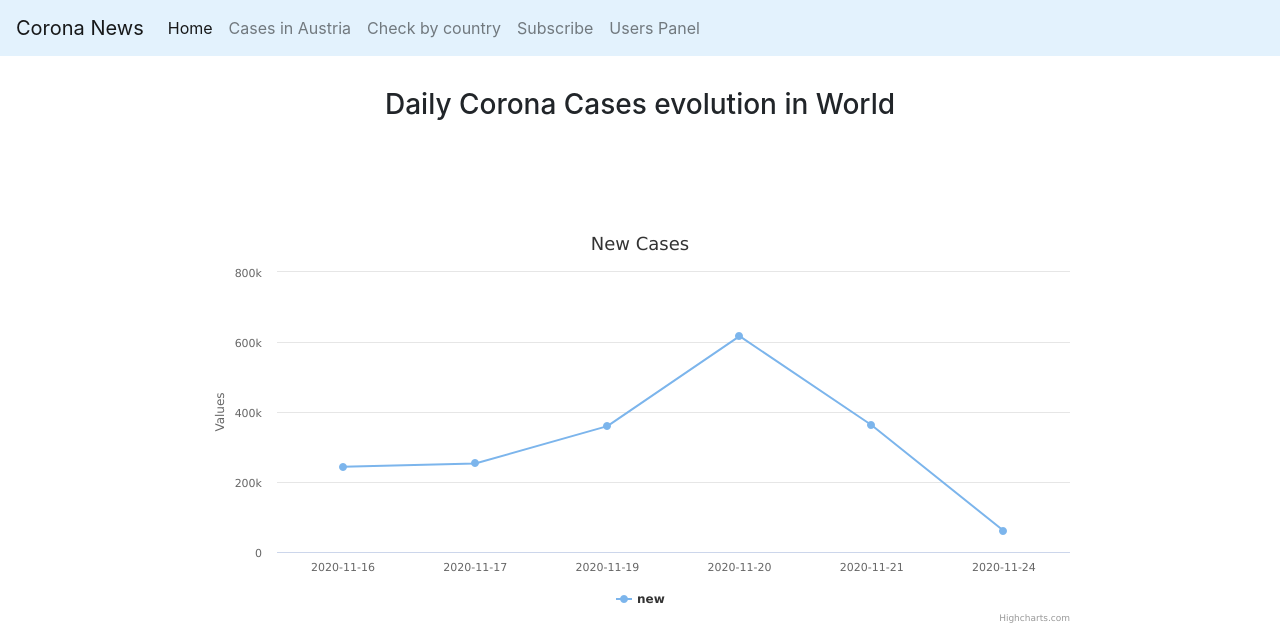
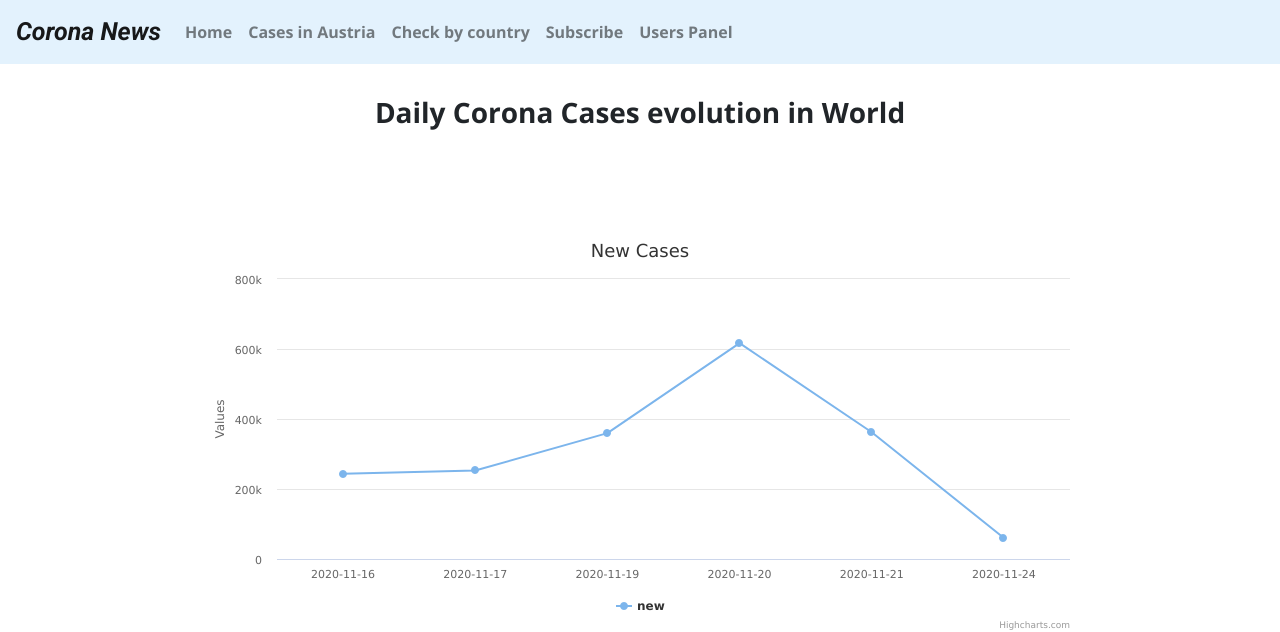
Before and after one commit to SergiuCl/coronaCases, a Flask app: page /history/World in a window 1280 px wide. Shown: the top 632 px of the page. Run offline with Flask 2, Linux system fonts and the light colour scheme; data comes from the database, SQL or seed files in the repository; both versions use the stored data as it was after the commit; some libraries are stand-ins or nearby versions.

Commit message:
style changes on html pages

```diff
--- a/templates/history.html
+++ b/templates/history.html
@@ -11,7 +11,7 @@
 
 {% block body %}
     {% block main %}
-	<h3 class="my-2" style="text-align: center;">Daily Corona Cases evolution in {{ content }}</h3>
+	<h3 class="my-2" style="text-align: center; font-family: 'Open Sans', sans-serif;">Daily Corona Cases evolution in {{ content }}</h3>
 	<br>
 	<br>
 	<br>
--- a/templates/index.html
+++ b/templates/index.html
@@ -6,9 +6,9 @@
 
 {% block body %}
     {% block main %}
-
-
-      <div class="row">
+    <p style="text-align: center; font-family: 'Roboto', sans-serif; font-size: 30px;">Corona News Austria</p>
+    <br> <br><br><br>
+      <div class="row" style="margin-right: 550px; margin-left: 550px;">
         {% for news, des, i, content in context %}
           <div class="col-sm-5 col-md-6 item-zoom">
             <a href="/news/{{ news }}" target="_blank">
--- a/templates/layout.html
+++ b/templates/layout.html
@@ -4,6 +4,13 @@
     <!-- Required meta tags -->
     <meta charset="UTF-8">
     <meta name="viewport" content="width=device-width, initial-scale=1, shrink-to-fit=no">
+
+    <link rel="preconnect" href="https://fonts.gstatic.com">
+    <link href="https://fonts.googleapis.com/css2?family=Roboto:ital,wght@1,700&display=swap" rel="stylesheet">
+
+    <link rel="preconnect" href="https://fonts.gstatic.com">
+    <link href="https://fonts.googleapis.com/css2?family=Open+Sans:wght@700&display=swap" rel="stylesheet">
+
 
     <!-- documentation at http://getbootstrap.com/docs/4.1/, alternative themes at https://bootswatch.com/ -->
     <link href="https://cdnjs.cloudflare.com/ajax/libs/twitter-bootstrap/4.5.2/css/bootstrap.css" rel="stylesheet">
@@ -21,14 +28,14 @@
 </head>
 <body>
     <nav class="navbar sticky-top navbar-expand-lg navbar-light" style="background-color: #e3f2fd;">
-      <a class="navbar-brand" href="/">Corona News</a>
+      <a class="navbar-brand" style="font-family: 'Roboto', sans-serif; font-size: 25px;" href="/">Corona News</a>
       <button class="navbar-toggler" type="button" data-toggle="collapse" data-target="#navbarSupportedContent" aria-controls="navbarSupportedContent" aria-expanded="false" aria-label="Toggle navigation">
         <span class="navbar-toggler-icon"></span>
       </button>
 
-      <div class="collapse navbar-collapse" id="navbarSupportedContent">
+      <div class="collapse navbar-collapse" style="font-family: 'Open Sans', sans-serif;" id="navbarSupportedContent">
         <ul class="navbar-nav mr-auto">
-          <li class="nav-item active">
+          <li class="nav-item">
             <a class="nav-link" href="/">Home <span class="sr-only">(current)</span></a>
           </li>
           <li class="nav-item">
--- a/templates/news.html
+++ b/templates/news.html
@@ -11,14 +11,16 @@
 
 {% block body %}
     {% block main %}
-        <div class="container">
-            <div class="row justify-content-md-center">
+        <div class="container" >
+            <div style="margin-right: 200px; margin-left: 200px;">
                 <div class="col item-zoom">
                     <img src="{{i}}" alt="" class="img-fluid img-thumbnail">
                 </div>
                 <div class="col-md-auto">
                     <p>{{ content }}</p>
                 </div>
+                <br>
+                <br>
                 <div class="col-md-auto">
                     <iframe class="rounded mx-auto d-block" src="https://covid-19.dataflowkit.com/assets/widget/c19-widget-light.html"
                     frameborder="0" scrolling="no"
```
Also changed, not shown: coronaDatabase.db.
